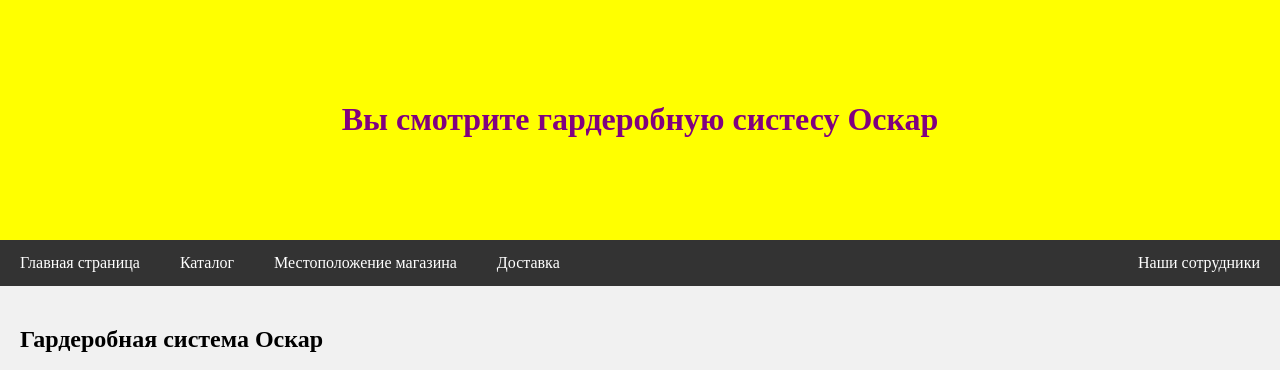
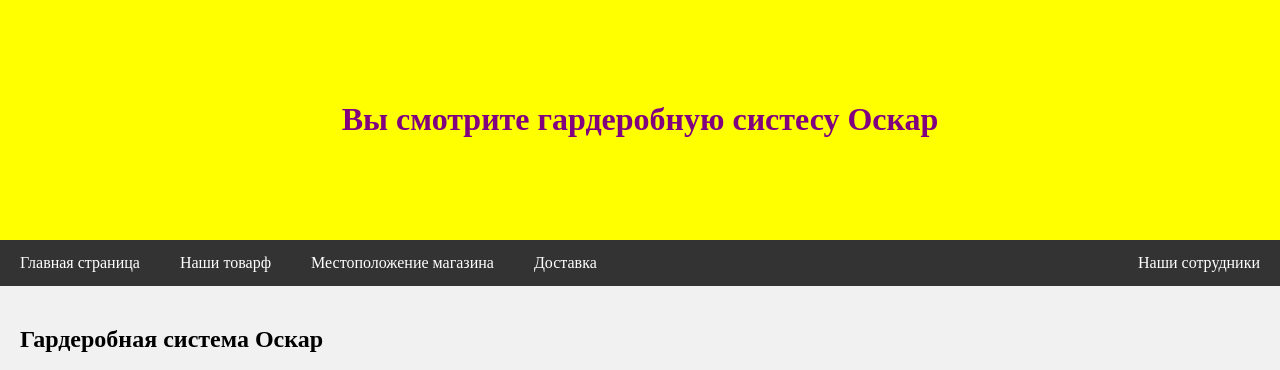
Before and after one commit to artyrbakarev/da, a Flask app: page /catalog2 in a window 1280 px wide. Shown: the top 370 px of the page. Run offline with Flask 3, Linux system fonts and the light colour scheme.

Commit message:
Update catalog2.html

```diff
--- a/src/templates/catalog2.html
+++ b/src/templates/catalog2.html
@@ -13,7 +13,7 @@
 
     <div class="navbar">
       <a href="home">Главная страница</a>
-      <a href="product">Каталог</a>
+      <a href="product">Наши товарф</a>
       <a href="location">Местоположение магазина</a>
       <a href="delivery">Доставка</a>
       <a class="right" href="cooperate">Наши сотрудники</a>
```
